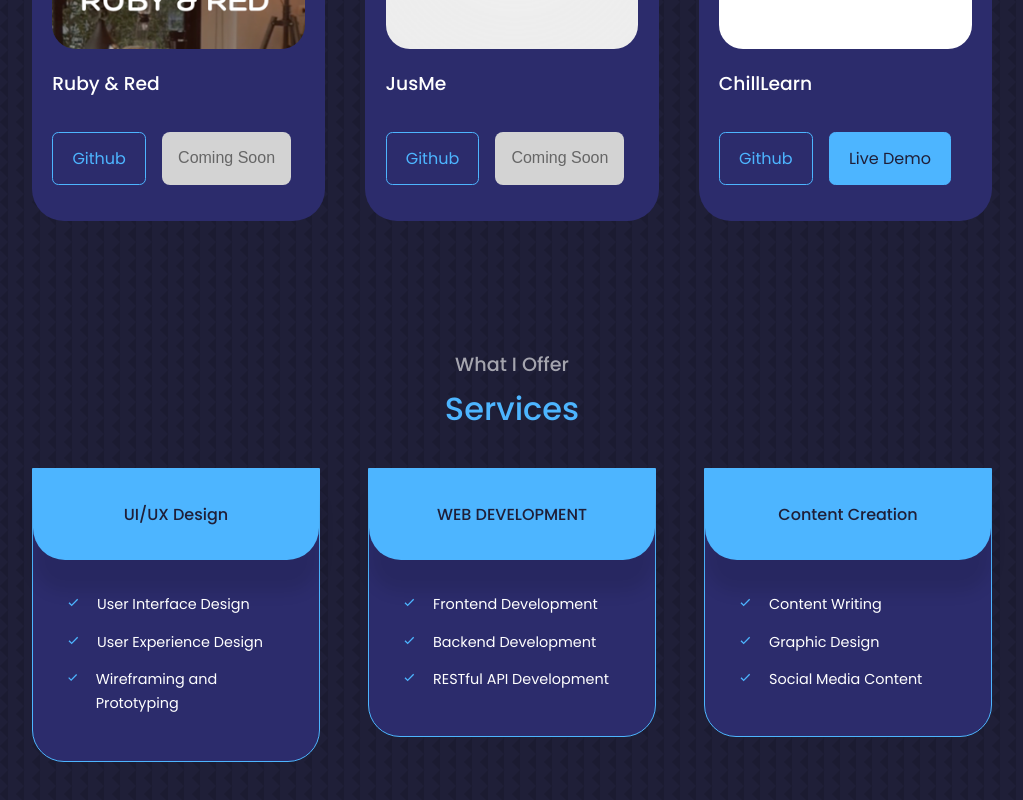
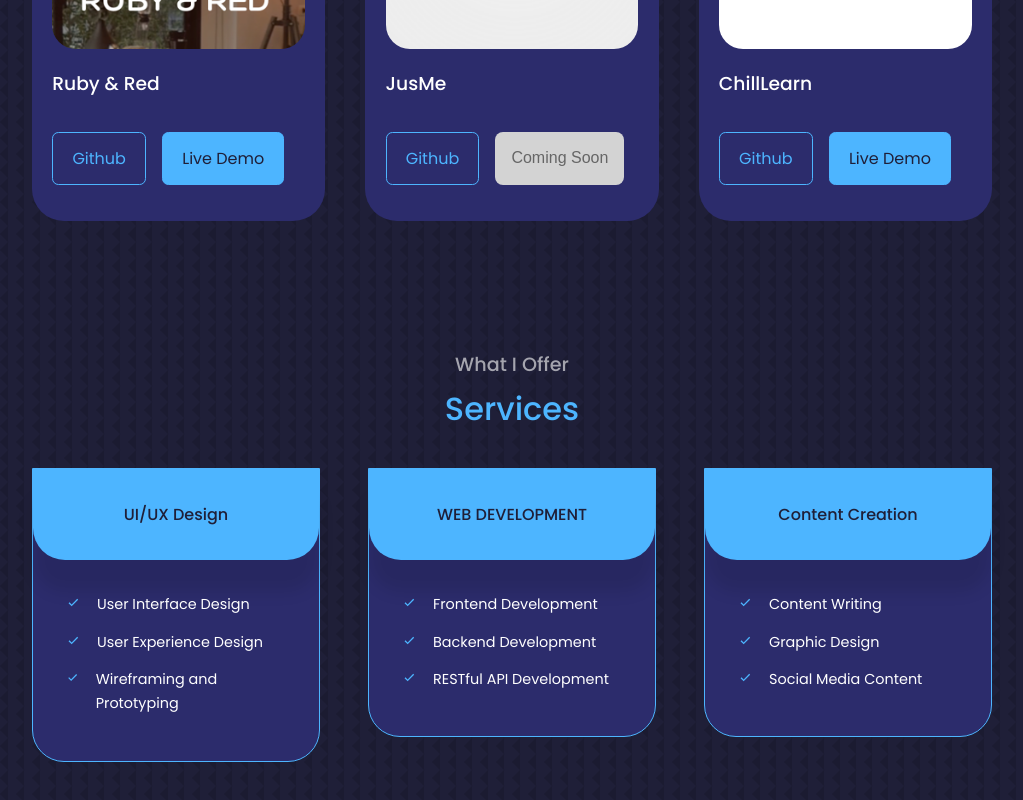
Before and after one commit to gaoaaron1/Portfolio, a React (Create React App) app: page / in a window 1280 px wide. Shown: the part 4558-5358 px from the top of the page, without its empty margins (128-1151 px from the left). Built offline with nearby package versions, Linux system fonts and the light colour scheme.

Commit message:
added ruby video

```diff
--- a/src/components/projects/Projects.tsx
+++ b/src/components/projects/Projects.tsx
@@ -6,6 +6,7 @@ const IMG3 = require('../../assets/project3.png');
 const IMG4 = require('../../assets/project4.png');
 const IMG5 = require('../../assets/project5.png')
 const IMG6 = require('../../assets/project6.png');
+const VID4 = require('../../assets/Ruby-Red.mp4');
 
 
 interface ProjectsItem {
@@ -45,7 +46,7 @@ const data: ProjectsItem[] = [
     image: IMG4,
     title: 'Ruby & Red',
     github: 'https://github.com/gaoaaron1/Ruby-Red',
-    demo: ''  // No demo link, so it will display "Coming Soon"
+    demo: VID4  // No demo link, so it will display "Coming Soon"
   },
   {
     id: 5,
```
Also changed, not shown: 1 other file (tests, documents, lock files or other folders).
